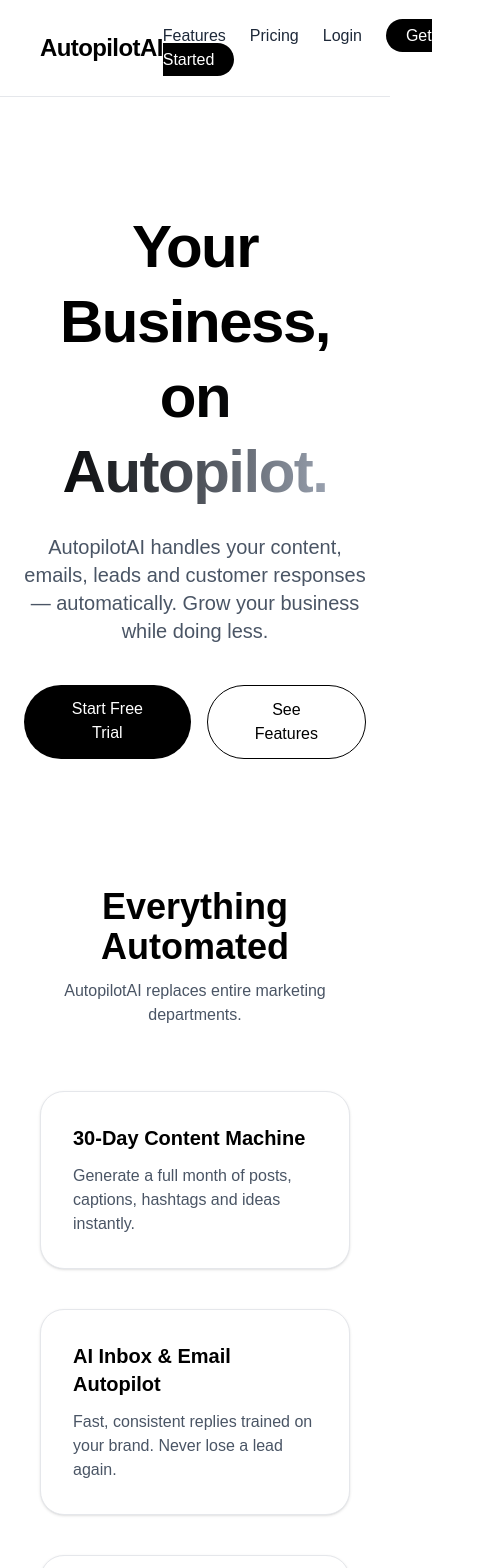
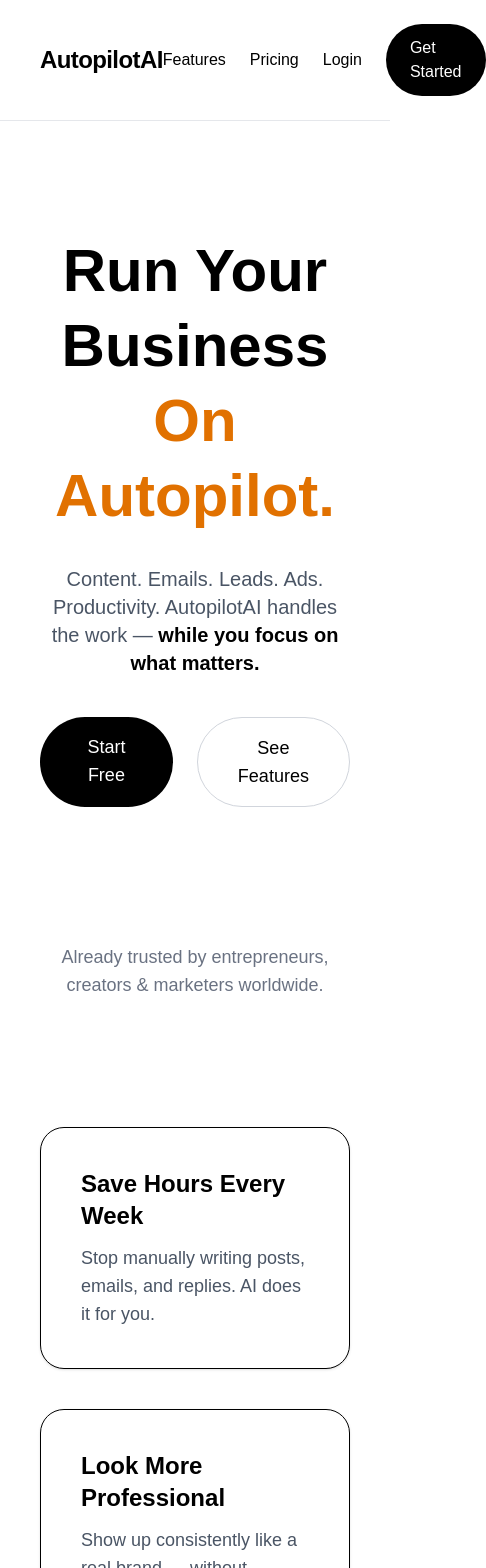
Before and after one commit to Leomessi0101/autopilotai-frontend, a Next.js app: page / in a window 390 px wide. Shown: the top 1568 px of the page, 486 px wide, since content can reach past the window. Built offline with nearby package versions, Linux system fonts and the light colour scheme.

Commit message:
Added billing page + improved UI

```diff
--- a/app/features/page.tsx
+++ b/app/features/page.tsx
@@ -5,76 +5,205 @@
   return (
     <div className="min-h-screen bg-white text-black">
       {/* HEADER */}
-      <div className="w-full py-8 px-10 border-b border-gray-200">
-        <h1 className="text-2xl font-bold tracking-tight">AutopilotAI</h1>
+      <div className="w-full py-8 px-10 border-b border-gray-200 flex justify-between items-center">
+        <h1
+          className="text-2xl font-bold tracking-tight cursor-pointer"
+          onClick={() => (window.location.href = "/")}
+        >
+          AutopilotAI
+        </h1>
+
+        <a
+          href="/pricing"
+          className="px-6 py-2 rounded-full border hover:border-black transition"
+        >
+          Pricing
+        </a>
       </div>
 
       {/* HERO */}
-      <section className="px-10 pt-24 text-center">
+      <section className="px-10 pt-24 text-center max-w-4xl mx-auto">
         <motion.h1
           initial={{ opacity: 0, y: 10 }}
           animate={{ opacity: 1, y: 0 }}
           transition={{ duration: 0.6 }}
           className="text-5xl font-bold"
         >
-          The Future of Automated Business
+          Grow Faster.
+          <span className="text-amber-600"> Work Less.</span>
         </motion.h1>
 
         <motion.p
           initial={{ opacity: 0 }}
           animate={{ opacity: 1 }}
           transition={{ delay: 0.3 }}
-          className="mt-6 text-xl text-gray-600 max-w-3xl mx-auto"
+          className="mt-6 text-xl text-gray-600"
         >
-          AutopilotAI handles your content creation, lead responses, advertising,
-          and follow-ups — without you lifting a finger.
+          AutopilotAI takes care of your content, emails, leads and ads —
+          while you stay focused on actually building your business.
         </motion.p>
+
+        <motion.div
+          initial={{ opacity: 0 }}
+          animate={{ opacity: 1 }}
+          transition={{ delay: 0.6 }}
+          className="mt-10 flex justify-center gap-6"
+        >
+          <a
+            href="/pricing"
+            className="px-10 py-4 bg-black text-white rounded-full text-lg hover:bg-gray-900 transition"
+          >
+            Start Now
+          </a>
+
+          <a
+            href="/register"
+            className="px-10 py-4 border border-gray-300 rounded-full text-lg hover:border-black transition"
+          >
+            Try Free
+          </a>
+        </motion.div>
       </section>
 
-      {/* FEATURES GRID */}
-      <section className="mt-32 px-10 grid grid-cols-1 md:grid-cols-2 gap-20">
+      {/* VALUE PROPOSITION */}
+      <section className="mt-28 px-10 max-w-5xl mx-auto text-center">
+        <h2 className="text-3xl font-bold">
+          Everything you struggle to do consistently —
+          <span className="text-amber-600"> handled.</span>
+        </h2>
+        <p className="text-gray-600 mt-4 text-lg">
+          No more “I’ll post tomorrow”. No more ignoring leads. No more
+          guessing ads. AutopilotAI helps you show up every day like a real
+          brand.
+        </p>
+      </section>
 
-        {/* Feature 1 */}
+      {/* FEATURE BLOCKS */}
+      <section className="mt-28 px-10 grid grid-cols-1 md:grid-cols-2 gap-20 max-w-6xl mx-auto">
+
         <FeatureBlock
-          title="30-Day Content Machine"
-          desc="Generate an entire month of posts, captions, ideas, and hashtags for your business instantly. Perfect for Instagram, Facebook, and LinkedIn."
+          title="AI Content Engine"
+          desc="Zero effort content creation. Consistent, brand-aligned, and built to engage — without you thinking for hours."
           items={[
-            "Daily post ideas",
-            "Auto-written captions",
-            "AI hashtags",
-            "Brand-consistent tone",
+            "High-quality content ideas",
+            "Full posts & captions ready to use",
+            "Consistent brand tone",
+            "Built for Instagram, LinkedIn & more"
           ]}
         />
 
-        {/* Feature 2 */}
         <FeatureBlock
-          title="AI Inbox & Email Autopilot"
-          desc="AutopilotAI responds to leads, emails, and inquiries with your tone, your offers, and your exact style."
+          title="Smart Email & Lead Replies"
+          desc="Instant, human-sounding replies that don't feel robotic. Never miss another opportunity because you were ‘busy’."
           items={[
-            "DM responder",
-            "Email templates",
-            "Follow-up sequences",
-            "FAQ-based smart replies",
+            "Lead response automation",
+            "Follow-ups that convert",
+            "Professional tone matching",
+            "Saves time — makes money"
           ]}
         />
 
-        {/* Feature 3 */}
         <FeatureBlock
-          title="Ad & Campaign Generator"
-          desc="Generate ads for Meta and Google instantly — complete with headlines, angles, creatives, and variations."
+          title="Ad & Campaign Builder"
+          desc="Turn ideas into structured ad campaigns in seconds. Copy, variations, creative direction — done."
           items={[
-            "Meta ad sets",
-            "Google search ads",
-            "Creative prompts",
-            "Multiple angles & versions",
+            "Facebook / Instagram ad copy",
+            "Google search ad scripting",
+            "Creative ideas & angles",
+            "A/B test ready instantly"
           ]}
         />
+
+        <FeatureBlock
+          title="AI Strategy Guidance"
+          desc="Not just a tool. AutopilotAI actually helps you think clearer about growth."
+          items={[
+            "Daily focus suggestions",
+            "Clarity on what to do next",
+            "Less overwhelm",
+            "More execution"
+          ]}
+        />
+
+      </section>
+
+      {/* WHO IS THIS FOR */}
+      <section className="mt-28 px-10 max-w-5xl mx-auto">
+        <h2 className="text-3xl font-bold text-center mb-10">
+          Built for people who want results.
+        </h2>
+
+        <div className="grid grid-cols-1 md:grid-cols-3 gap-10">
+          <PersonaCard
+            title="Business Owners"
+            text="Grow your brand without burning out trying to do everything manually."
+          />
+          <PersonaCard
+            title="Creators & Personal Brands"
+            text="Stay consistent, post better content, and build real momentum."
+          />
+          <PersonaCard
+            title="Agencies & Marketers"
+            text="Scale output without scaling workload. Deliver more for clients."
+          />
+        </div>
+      </section>
+
+      {/* COMPARISON */}
+      <section className="mt-28 px-10 max-w-5xl mx-auto">
+        <h2 className="text-3xl font-bold text-center">
+          Why AutopilotAI instead of “doing it yourself”?
+        </h2>
+
+        <div className="mt-10 grid grid-cols-1 md:grid-cols-2 gap-10">
+          <CompareCard
+            title="Without AutopilotAI"
+            bad
+            points={[
+              "Inconsistent posting",
+              "Slow replies to leads",
+              "Hard to stay motivated",
+              "Thinking instead of doing"
+            ]}
+          />
+
+          <CompareCard
+            title="With AutopilotAI"
+            good
+            points={[
+              "Consistent output",
+              "Instant communication",
+              "Clear direction",
+              "More growth — less stress"
+            ]}
+          />
+        </div>
+      </section>
+
+      {/* FAQ */}
+      <section className="mt-28 px-10 max-w-4xl mx-auto">
+        <h2 className="text-3xl font-bold text-center mb-8">
+          Questions? We got you.
+        </h2>
+
+        <Faq question="Do I need to be technical?"
+             answer="No. If you can type, you can use AutopilotAI." />
+
+        <Faq question="Is this actually useful or just hype?"
+             answer="People use it daily to save hours, stay consistent and grow faster." />
+
+        <Faq question="Can I cancel anytime?"
+             answer="Yes. No contracts. No commitments." />
       </section>
 
       {/* CTA */}
       <div className="mt-32 text-center pb-32">
-        <h2 className="text-3xl font-bold">Ready to put your business on autopilot?</h2>
-        <p className="text-gray-600 mt-3">Start your free trial today.</p>
+        <h2 className="text-3xl font-bold">
+          Ready to let AI take over the boring parts?
+        </h2>
+        <p className="text-gray-600 mt-3">
+          Start today. Every day you delay, you fall behind someone who didn’t.
+        </p>
 
         <a
           href="/pricing"
@@ -90,6 +219,8 @@
     </div>
   );
 }
+
+/* COMPONENTS */
 
 function FeatureBlock({ title, desc, items }: any) {
   return (
@@ -114,3 +245,45 @@
     </motion.div>
   );
 }
+
+function PersonaCard({ title, text }: any) {
+  return (
+    <div className="p-8 rounded-3xl border bg-white">
+      <h4 className="text-xl font-bold">{title}</h4>
+      <p className="text-gray-600 mt-3">{text}</p>
+    </div>
+  );
+}
+
+function CompareCard({ title, points, good = false, bad = false }: any) {
+  return (
+    <div
+      className={`p-8 rounded-3xl border ${
+        good ? "border-amber-400 bg-amber-50" : ""
+      }`}
+    >
+      <h4 className="text-xl font-bold mb-4">{title}</h4>
+      <ul className="space-y-2">
+        {points.map((p: any, i: number) => (
+          <li key={i} className="flex gap-3 text-gray-700">
+            <span
+              className={`w-2 h-2 rounded-full ${
+                good ? "bg-amber-500" : "bg-black"
+              }`}
+            />
+            {p}
+          </li>
+        ))}
+      </ul>
+    </div>
+  );
+}
+
+function Faq({ question, answer }: any) {
+  return (
+    <div className="border-b py-6">
+      <h4 className="font-semibold text-lg">{question}</h4>
+      <p className="text-gray-600 mt-2">{answer}</p>
+    </div>
+  );
+}
--- a/app/page.tsx
+++ b/app/page.tsx
@@ -1,287 +1,225 @@
 "use client";
+
 import { motion } from "framer-motion";
 
-export default function Home() {
+export default function HomePage() {
   return (
     <div className="min-h-screen bg-white text-black">
       {/* NAVBAR */}
-      <nav className="w-full py-6 px-10 flex justify-between items-center border-b border-gray-200">
-        <h1 className="text-2xl font-bold tracking-tight">AutopilotAI</h1>
-        <div className="space-x-6 text-gray-800">
-          <a href="/features" className="hover:text-black">Features</a>
-          <a href="/pricing" className="hover:text-black">Pricing</a>
-          <a href="/login" className="hover:text-black">Login</a>
+      <header className="w-full py-6 px-10 flex justify-between items-center border-b border-gray-200">
+        <h1
+          className="text-2xl font-bold tracking-tight cursor-pointer"
+          onClick={() => (window.location.href = "/")}
+        >
+          AutopilotAI
+        </h1>
+
+        <div className="flex gap-6 items-center">
+          <a href="/features" className="hover:underline">
+            Features
+          </a>
+          <a href="/pricing" className="hover:underline">
+            Pricing
+          </a>
+          <a href="/login" className="hover:underline">
+            Login
+          </a>
+
           <a
             href="/register"
-            className="px-5 py-2 rounded-full bg-black text-white hover:bg-gray-900 transition"
+            className="px-6 py-3 rounded-full bg-black text-white hover:bg-gray-900 transition"
           >
             Get Started
           </a>
         </div>
-      </nav>
+      </header>
 
-      {/* HERO */}
-      <section className="w-full flex flex-col items-center text-center mt-28 px-6">
+      {/* HERO SECTION */}
+      <section className="pt-28 pb-24 px-10 text-center max-w-5xl mx-auto">
         <motion.h1
           initial={{ opacity: 0, y: 10 }}
           animate={{ opacity: 1, y: 0 }}
           transition={{ duration: 0.6 }}
-          className="text-6xl font-bold leading-tight tracking-tight max-w-4xl"
+          className="text-6xl font-bold leading-tight"
         >
-          Your Business,
-          <span className="bg-gradient-to-r from-black to-gray-400 bg-clip-text text-transparent">
-            {" "}on Autopilot.
-          </span>
+          Run Your Business
+          <span className="text-amber-600"> On Autopilot.</span>
         </motion.h1>
 
         <motion.p
           initial={{ opacity: 0 }}
           animate={{ opacity: 1 }}
-          transition={{ delay: 0.4 }}
-          className="mt-6 text-xl text-gray-600 max-w-2xl"
+          transition={{ delay: 0.3 }}
+          className="mt-8 text-xl text-gray-600"
         >
-          AutopilotAI handles your content, emails, leads and customer responses —
-          automatically. Grow your business while doing less.
+          Content. Emails. Leads. Ads. Productivity.
+          AutopilotAI handles the work —
+          <span className="font-semibold text-black"> while you focus on what matters.</span>
         </motion.p>
 
         <motion.div
           initial={{ opacity: 0 }}
           animate={{ opacity: 1 }}
-          transition={{ delay: 0.7 }}
-          className="flex gap-4 mt-10"
+          transition={{ delay: 0.6 }}
+          className="mt-10 flex justify-center gap-6"
         >
           <a
-            href="#pricing"
-            className="px-8 py-3 bg-black text-white rounded-full hover:bg-gray-900 transition"
+            href="/register"
+            className="px-10 py-4 bg-black text-white rounded-full text-lg hover:bg-gray-900 transition"
           >
-            Start Free Trial
+            Start Free
           </a>
+
           <a
-            href="#features"
-            className="px-8 py-3 border border-black rounded-full hover:bg-black hover:text-white transition"
+            href="/features"
+            className="px-10 py-4 border border-gray-300 rounded-full text-lg hover:border-black transition"
           >
             See Features
           </a>
         </motion.div>
       </section>
 
-      {/* FEATURES */}
-      <section id="features" className="mt-32 px-10 max-w-6xl mx-auto">
-        <SectionHeader
-          title="Everything Automated"
-          subtitle="AutopilotAI replaces entire marketing departments."
+      {/* TRUST / SOCIAL PROOF */}
+      <section className="px-10 mt-10 text-center max-w-5xl mx-auto">
+        <p className="text-gray-500 text-lg">
+          Already trusted by entrepreneurs, creators & marketers worldwide.
+        </p>
+      </section>
+
+      {/* VALUE GRID */}
+      <section className="mt-32 px-10 grid grid-cols-1 md:grid-cols-3 gap-10 max-w-6xl mx-auto">
+
+        <ValueCard
+          title="Save Hours Every Week"
+          text="Stop manually writing posts, emails, and replies. AI does it for you."
         />
 
-        <div className="grid grid-cols-1 md:grid-cols-3 gap-10 mt-16">
-          <FeatureCard
-            title="30-Day Content Machine"
-            desc="Generate a full month of posts, captions, hashtags and ideas instantly."
+        <ValueCard
+          title="Look More Professional"
+          text="Show up consistently like a real brand — without burning out."
+        />
+
+        <ValueCard
+          title="Grow Faster"
+          text="Better output. Better communication. Better results."
+        />
+      </section>
+
+      {/* BIG FEATURE PREVIEW */}
+      <section className="mt-32 px-10 max-w-6xl mx-auto">
+        <div className="p-12 border rounded-3xl bg-white shadow-sm">
+          <h2 className="text-3xl font-bold">
+            One platform that actually helps you grow.
+          </h2>
+
+          <p className="text-gray-600 mt-4 text-lg">
+            AutopilotAI gives you practical tools to stay consistent, convert
+            leads, communicate better and operate like a modern business —
+            without needing a team.
+          </p>
+
+          <ul className="mt-8 grid grid-cols-1 md:grid-cols-2 gap-4 text-gray-700 text-lg">
+            <li>• AI-written daily content</li>
+            <li>• Smart email & lead responses</li>
+            <li>• Ad creation for Meta & Google</li>
+            <li>• Productivity + direction guidance</li>
+          </ul>
+
+          <div className="mt-8">
+            <a
+              href="/features"
+              className="px-8 py-4 bg-black text-white rounded-full hover:bg-gray-900 transition"
+            >
+              Explore Features
+            </a>
+          </div>
+        </div>
+      </section>
+
+      {/* WHO ITS FOR */}
+      <section className="mt-32 px-10 max-w-6xl mx-auto">
+        <h2 className="text-3xl font-bold text-center mb-10">
+          Built for people who want real progress.
+        </h2>
+
+        <div className="grid grid-cols-1 md:grid-cols-3 gap-10">
+          <Persona
+            title="Business Owners"
+            text="Grow your brand while AI handles the repetitive work."
           />
-          <FeatureCard
-            title="AI Inbox & Email Autopilot"
-            desc="Fast, consistent replies trained on your brand. Never lose a lead again."
+
+          <Persona
+            title="Creators"
+            text="Stay consistent & build momentum without burnout."
           />
-          <FeatureCard
-            title="Ad & Campaign Generator"
-            desc="Meta + Google ads, headlines, angles and variations in seconds."
+
+          <Persona
+            title="Marketers & Agencies"
+            text="Scale output. Work smarter. Deliver more."
           />
         </div>
       </section>
 
-      {/* BENEFITS */}
-      <section className="mt-40 px-10 max-w-6xl mx-auto">
-        <SectionHeader
-          title="Why Businesses Choose AutopilotAI"
-          subtitle="Built for founders, teams, and growing brands."
-        />
+      {/* CTA */}
+      <section className="mt-32 text-center pb-32 px-10">
+        <h2 className="text-4xl font-bold">
+          Ready to stop working like it’s 2015?
+        </h2>
 
-        <div className="grid grid-cols-1 md:grid-cols-3 gap-10 mt-16">
-          <BenefitCard text="Save 20+ hours per week on manual work" />
-          <BenefitCard text="Reply to leads instantly 24/7" />
-          <BenefitCard text="Consistent, professional brand communication" />
-          <BenefitCard text="Create campaigns in seconds, not weeks" />
-          <BenefitCard text="Scale your content without hiring" />
-          <BenefitCard text="Simple. Fast. Reliable." />
-        </div>
-      </section>
-
-      {/* USE CASES */}
-      <section className="mt-40 px-10 max-w-6xl mx-auto">
-        <SectionHeader
-          title="Made For Real Business"
-          subtitle="AutopilotAI fits into any workflow."
-        />
-
-        <div className="grid grid-cols-1 md:grid-cols-4 gap-8 mt-16">
-          <UseCaseCard title="Agencies" desc="Deliver more work with less staff" />
-          <UseCaseCard title="E-Commerce" desc="Emails, ads & campaigns automated" />
-          <UseCaseCard title="Coaches / Creators" desc="Content engine for growth" />
-          <UseCaseCard title="B2B Companies" desc="Lead nurturing & emails handled" />
-        </div>
-      </section>
-
-      {/* TESTIMONIALS */}
-      <section className="mt-40 px-10 max-w-6xl mx-auto text-center">
-        <SectionHeader
-          title="Trusted By Businesses"
-          subtitle="(Placeholder content — you can plug in real testimonials later)"
-        />
-
-        <div className="grid grid-cols-1 md:grid-cols-3 gap-10 mt-16">
-          <TestimonialCard
-            text="We replaced 80% of our manual marketing work."
-            name="Business Owner"
-          />
-          <TestimonialCard
-            text="Lead responses are instant now — conversions increased."
-            name="Agency Founder"
-          />
-          <TestimonialCard
-            text="Finally feels like marketing is handled."
-            name="Startup CEO"
-          />
-        </div>
-      </section>
-
-      {/* PRICING */}
-      <section id="pricing" className="mt-40 px-10 mb-32 max-w-6xl mx-auto">
-        <SectionHeader title="Pricing" subtitle="Simple plans. Cancel anytime." />
-
-        <div className="flex flex-col md:flex-row justify-center gap-10 mt-16">
-          <PriceCard price="19" plan="Basic" desc="Essentials for small businesses." />
-          <PriceCard price="49" plan="Growth" desc="Unlimited generation & variations." />
-          <PriceCard price="99" plan="Pro" desc="AI images, blogs, campaigns & priority." />
-        </div>
-      </section>
-
-      {/* FAQ */}
-      <section className="mt-20 px-10 max-w-5xl mx-auto mb-32">
-        <SectionHeader title="Frequently Asked Questions" />
-
-        <div className="space-y-6 mt-10">
-          <FAQ q="Is there a free trial?" a="Yes, you can start immediately." />
-          <FAQ q="Can I cancel anytime?" a="Yes, subscriptions are flexible." />
-          <FAQ q="Do I need technical skills?" a="No, AutopilotAI is beginner friendly." />
-        </div>
-      </section>
-
-      {/* FINAL CTA */}
-      <section className="px-10 text-center py-24 border-t border-gray-200">
-        <h2 className="text-4xl font-bold mb-4">Ready To Put Your Business On Autopilot?</h2>
-        <p className="text-gray-600 max-w-2xl mx-auto">
-          Join businesses using AutopilotAI to automate growth.
+        <p className="text-gray-600 mt-4 text-lg">
+          AutopilotAI helps you do more, with less effort.
         </p>
 
-        <div className="mt-10 flex justify-center gap-6">
-          <a className="px-8 py-3 bg-black text-white rounded-full hover:bg-gray-900 transition" href="/register">
-            Get Started
-          </a>
-          <a className="px-8 py-3 border border-black rounded-full hover:bg-black hover:text-white transition" href="#pricing">
-            View Pricing
-          </a>
-        </div>
+        <a
+          href="/register"
+          className="inline-block mt-8 px-12 py-5 bg-black text-white rounded-full text-xl hover:bg-gray-900 transition"
+        >
+          Get Started Today
+        </a>
       </section>
 
       {/* FOOTER */}
       <footer className="border-t py-10 text-center text-gray-500">
+        <div className="mb-4">
+          <a href="/features" className="mx-3 hover:underline">
+            Features
+          </a>
+          <a href="/pricing" className="mx-3 hover:underline">
+            Pricing
+          </a>
+          <a href="/login" className="mx-3 hover:underline">
+            Login
+          </a>
+        </div>
+
         © 2025 AutopilotAI. All rights reserved.
       </footer>
     </div>
   );
 }
 
-/* ========== COMPONENTS BELOW ========= */
+/* COMPONENTS */
 
-function SectionHeader({ title, subtitle }: any) {
+function ValueCard({ title, text }: any) {
   return (
     <motion.div
       initial={{ opacity: 0, y: 10 }}
       whileInView={{ opacity: 1, y: 0 }}
+      transition={{ duration: 0.4 }}
       viewport={{ once: true }}
-      transition={{ duration: 0.5 }}
-      className="text-center"
+      className="p-10 border rounded-3xl bg-white shadow-sm"
     >
-      <h2 className="text-4xl font-bold">{title}</h2>
-      {subtitle && <p className="text-gray-600 mt-3">{subtitle}</p>}
+      <h3 className="text-2xl font-bold">{title}</h3>
+      <p className="text-gray-600 mt-3 text-lg">{text}</p>
     </motion.div>
   );
 }
 
-function FeatureCard({ title, desc }: any) {
+function Persona({ title, text }: any) {
   return (
-    <motion.div
-      whileHover={{ y: -4 }}
-      className="p-8 rounded-3xl border border-gray-200 shadow-sm hover:shadow-lg transition bg-white"
-    >
-      <h3 className="text-xl font-semibold mb-3">{title}</h3>
-      <p className="text-gray-600">{desc}</p>
-    </motion.div>
+    <div className="p-8 rounded-3xl border bg-white">
+      <h4 className="text-xl font-bold">{title}</h4>
+      <p className="text-gray-600 mt-3">{text}</p>
+    </div>
   );
 }
-
-function BenefitCard({ text }: any) {
-  return (
-    <motion.div
-      whileHover={{ y: -3 }}
-      className="p-6 rounded-2xl border border-gray-200 bg-white shadow-sm hover:shadow-md transition"
-    >
-      <p className="text-gray-700">{text}</p>
-    </motion.div>
-  );
-}
-
-function UseCaseCard({ title, desc }: any) {
-  return (
-    <motion.div
-      whileHover={{ scale: 1.02 }}
-      className="p-7 rounded-2xl border border-gray-200 bg-white shadow-sm hover:shadow-md transition"
-    >
-      <h3 className="font-bold mb-2">{title}</h3>
-      <p className="text-gray-600 text-sm">{desc}</p>
-    </motion.div>
-  );
-}
-
-function TestimonialCard({ text, name }: any) {
-  return (
-    <motion.div
-      whileHover={{ y: -3 }}
-      className="p-8 border rounded-3xl bg-white shadow-sm hover:shadow-md transition"
-    >
-      <p className="italic text-gray-700 mb-4">“{text}”</p>
-      <div className="font-semibold">{name}</div>
-    </motion.div>
-  );
-}
-
-function FAQ({ q, a }: any) {
-  return (
-    <motion.div
-      whileHover={{ scale: 1.01 }}
-      className="border p-6 rounded-2xl"
-    >
-      <h4 className="font-semibold">{q}</h4>
-      <p className="text-gray-600 mt-2">{a}</p>
-    </motion.div>
-  );
-}
-
-function PriceCard({ plan, price, desc }: any) {
-  return (
-    <motion.div
-      whileHover={{ y: -4 }}
-      className="p-10 rounded-3xl border border-gray-200 shadow-md hover:shadow-xl transition bg-white w-full md:w-80 text-center"
-    >
-      <h3 className="text-2xl font-bold">{plan}</h3>
-      <p className="text-gray-600 mt-2">{desc}</p>
-      <div className="text-5xl font-bold mt-6">${price}</div>
-      <div className="text-gray-600 mt-1">per month</div>
-      <a
-        href="#"
-        className="block mt-8 px-6 py-3 bg-black text-white rounded-full hover:bg-gray-900 transition"
-      >
-        Get Started
-      </a>
-    </motion.div>
-  );
-}
```
